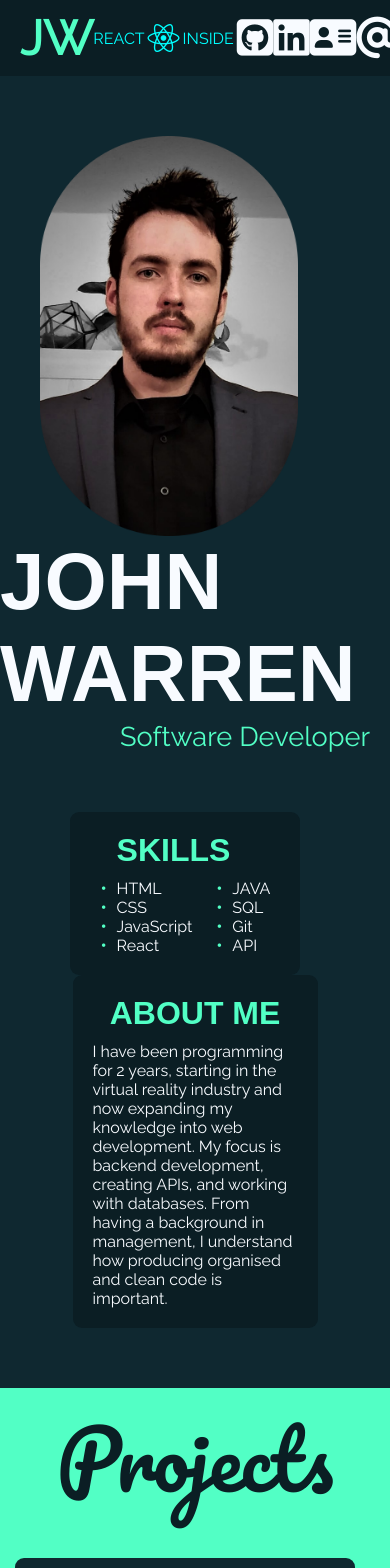
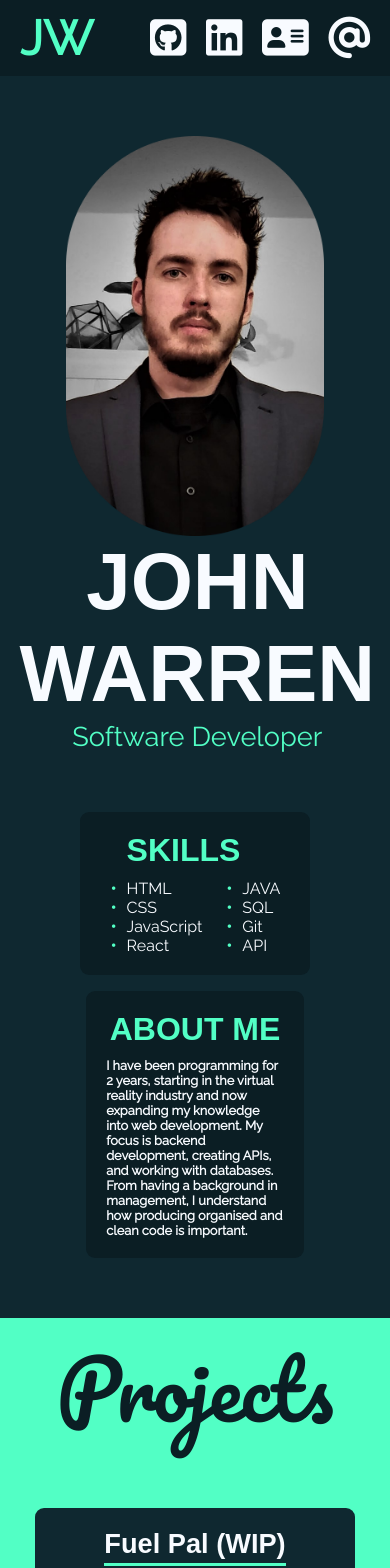
Before and after one commit to johnw-north/react-portfolio, a React (Create React App) app: page / in a window 390 px wide. Shown: the top 1568 px of the page. Built offline with nearby package versions, Linux system fonts and the light colour scheme; a web font is replaced by a local one.

Commit message:
make responsive

```diff
--- a/src/App.css
+++ b/src/App.css
@@ -9,6 +9,17 @@
 
 body {
     background-color: #0F2830;
+}
+
+@media (max-width: 500px) {
+    .react-logo * {
+        display: none;
+    }
+
+    .about__bio p {
+        font-size: .8rem;
+        font-weight: 600;
+    }
 }
 
 .header {
@@ -56,43 +67,51 @@ body {
 
 .hero {
     display: flex;
-    justify-content: space-between;
+    justify-content: space-around;
     align-items: center;
     flex-wrap: wrap;
     padding-top: 20px;
     margin-bottom: 40px;
+    margin-inline: auto;
+    width: 90%;
+    max-width: 70.5rem;
 }
 
 .hero img {
     height: 400px;
-    padding-left: 40px;
 }
 
 .hero__container {
     display: flex;
     flex-direction: column;
     align-items: flex-end;
-    padding-right: 20px;
 }
 
 .hero__name {
     font-family: 'Osworld', sans-serif;
     font-weight: 600;
     font-size: 5rem;
+    text-align: center;
 }
 
 .hero__job {
     color: #52ffc5;
     font-size: 1.7rem;
+    text-align: center;
+    align-self: center;
 }
 
 .about {
     display: flex;
     padding: 20px;
     justify-content: center;
+    gap: 1rem;
     align-items: top;
     flex-wrap: wrap;
     margin-bottom: 40px;
+    margin-inline: auto;
+    width: 90%;
+    max-width: 70.5rem;
 }
 
 .about__skills {
@@ -101,7 +120,6 @@ body {
     justify-content: center;
     align-items: center;
     background-color: #0b1e24;
-    margin-right: 20px;
     padding: 20px;
     padding-right: 30px;
     padding-left: 7px;
@@ -183,8 +201,7 @@ body {
     justify-content: center;
     align-items: center;
     max-width: 400px;
-    margin-right: 20px;
-    margin-bottom: 20px;
+    margin: 20px;
     padding: 20px;
     background-color: #0F2830;
     border-radius: 9px;
--- a/src/components/Projects.js
+++ b/src/components/Projects.js
@@ -7,14 +7,14 @@ function Projects() {
         <h1 className="projects__title">Projects</h1>
         <div className="projects__container">
           <Card
-            title="Fuel Pal"
+            title="Fuel Pal (WIP)"
             image={profilePic}
             description="Lorem ipsum dolor sit amet, consectetur adipiscing elit, sed do eiusmod tempor incididunt ut labore et dolore magna aliqua. Ut enim ad minim veniam, quis nostrud exercitation ullamco laboris nisi ut aliquip ex ea commodo consequat."
             github=""
             website=""
             />
           <Card
-            title="TWO"
+            title="WIP"
             image={profilePic}
             description="Lorem ipsum dolor sit amet, consectetur adipiscing elit, sed do eiusmod tempor incididunt ut labore et dolore magna aliqua. Ut enim ad minim veniam, quis nostrud exercitation ullamco laboris nisi ut aliquip ex ea commodo consequat."
             github=""
```
